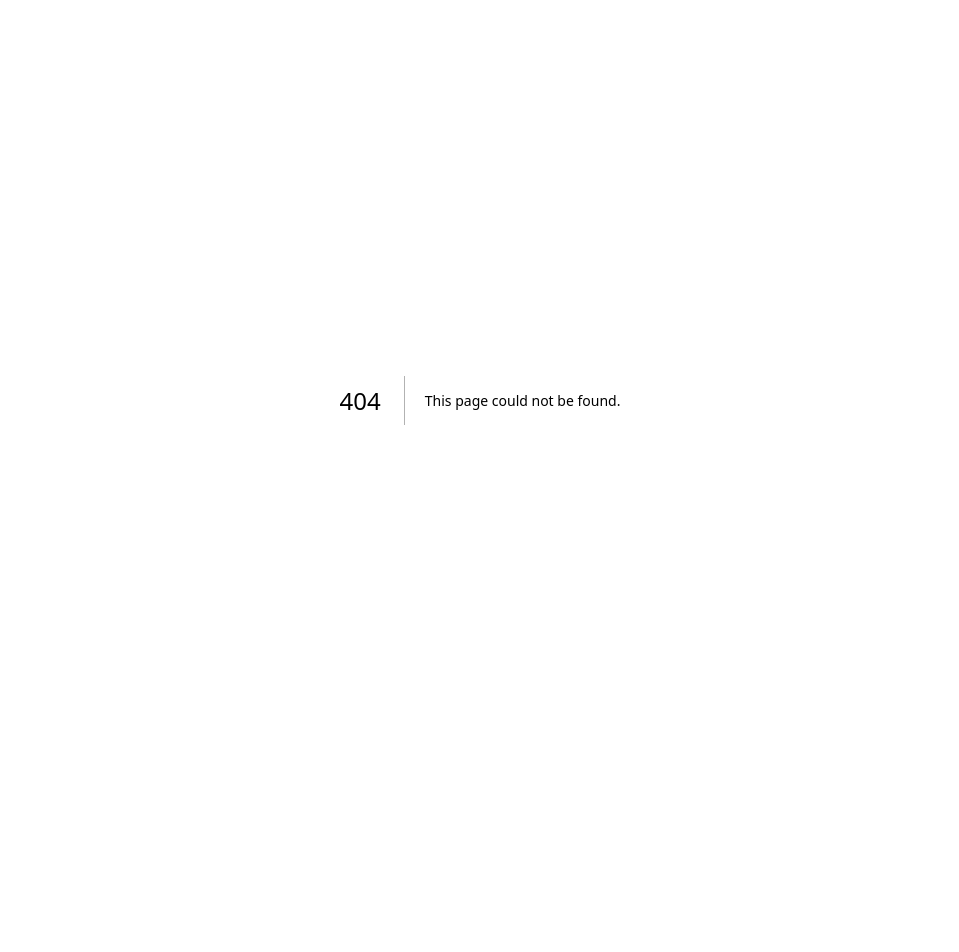
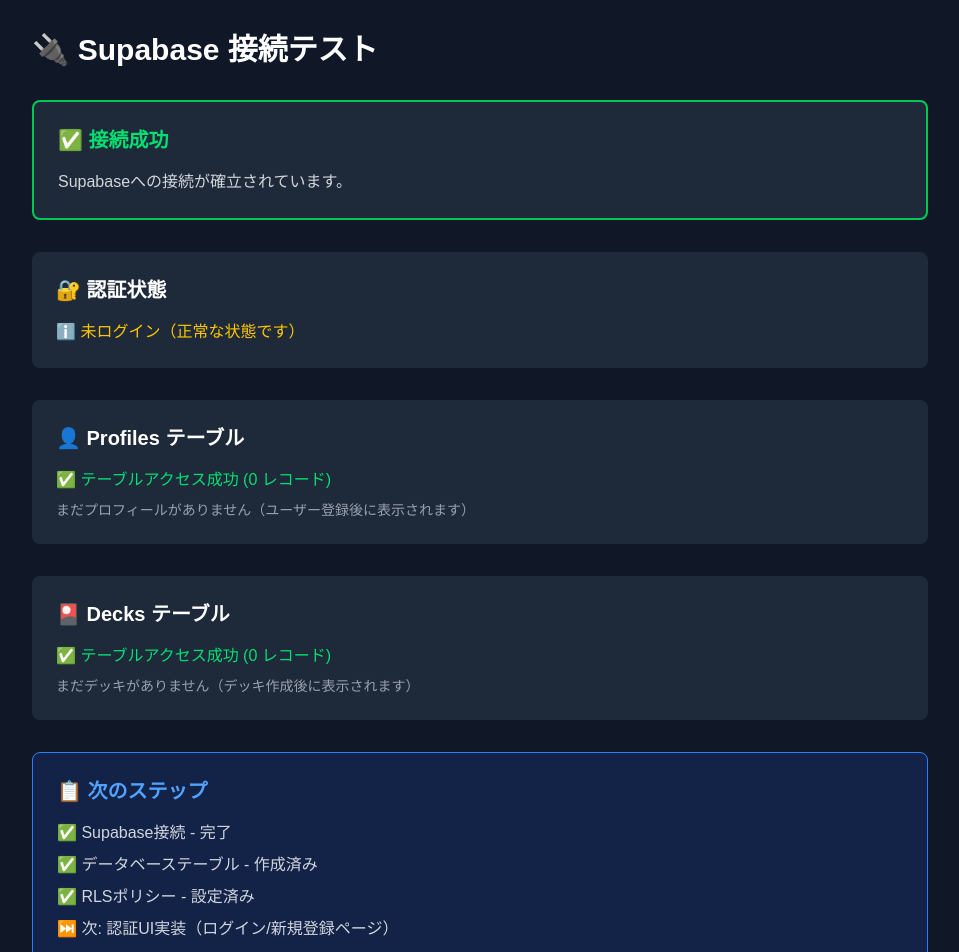
Before and after one commit to sano-suguru/ashenhall, a Next.js app: page /test-supabase in a window 1280 px wide. Before the commit this address had no page. Shown: the top 952 px of the page, without its empty margins (160-1119 px from the left). Before the commit the page ends 800 px from the top, so only its background shows below. Built offline with nearby package versions, Linux system fonts and the light colour scheme; no server answers; the database is empty.

Commit message:
feat: Supabase接続テストページを追加し、接続と認証状態を表示する機能を実装

```diff
--- /dev/null
+++ b/src/app/test-supabase/page.tsx
@@ -0,0 +1,150 @@
+/**
+ * Supabase接続テストページ
+ *
+ * このページは開発時のSupabase接続確認用です。
+ * 本番環境では削除またはアクセス制限してください。
+ *
+ * eslint-disable complexity -- テストページのため複雑度制限を緩和
+ */
+
+/* eslint-disable @typescript-eslint/no-explicit-any */
+
+import { createServerSupabaseClient } from '@/lib/supabase/server';
+import Link from 'next/link';
+async function fetchTestData() {
+  const supabase = await createServerSupabaseClient();
+
+  const [
+    { data: profiles, error: profilesError },
+    { data: decks, error: decksError },
+    {
+      data: { user },
+    },
+  ] = await Promise.all([
+    supabase.from('profiles').select('*').limit(5),
+    supabase.from('decks').select('*').limit(5),
+    supabase.auth.getUser(),
+  ]);
+
+  return { profiles, profilesError, decks, decksError, user };
+}
+
+function ProfilesSection({ profiles, profilesError }: { profiles: any; profilesError: any }) {
+  return (
+    <div className="mb-8 p-6 bg-gray-800 rounded-lg">
+      <h2 className="text-xl font-bold mb-4">👤 Profiles テーブル</h2>
+      {profilesError ? (
+        <div className="text-red-400">
+          <p className="font-bold">❌ エラー:</p>
+          <pre className="mt-2 p-4 bg-gray-900 rounded overflow-x-auto text-sm">
+            {JSON.stringify(profilesError, null, 2)}
+          </pre>
+        </div>
+      ) : (
+        <div>
+          <p className="text-green-400 mb-2">
+            ✅ テーブルアクセス成功 ({profiles?.length || 0} レコード)
+          </p>
+          {profiles && profiles.length > 0 ? (
+            <pre className="mt-2 p-4 bg-gray-900 rounded overflow-x-auto text-sm">
+              {JSON.stringify(profiles, null, 2)}
+            </pre>
+          ) : (
+            <p className="text-gray-400 text-sm">
+              まだプロフィールがありません（ユーザー登録後に表示されます）
+            </p>
+          )}
+        </div>
+      )}
+    </div>
+  );
+}
+
+function DecksSection({ decks, decksError }: { decks: any; decksError: any }) {
+  return (
+    <div className="mb-8 p-6 bg-gray-800 rounded-lg">
+      <h2 className="text-xl font-bold mb-4">🎴 Decks テーブル</h2>
+      {decksError ? (
+        <div className="text-red-400">
+          <p className="font-bold">❌ エラー:</p>
+          <pre className="mt-2 p-4 bg-gray-900 rounded overflow-x-auto text-sm">
+            {JSON.stringify(decksError, null, 2)}
+          </pre>
+        </div>
+      ) : (
+        <div>
+          <p className="text-green-400 mb-2">
+            ✅ テーブルアクセス成功 ({decks?.length || 0} レコード)
+          </p>
+          {decks && decks.length > 0 ? (
+            <pre className="mt-2 p-4 bg-gray-900 rounded overflow-x-auto text-sm">
+              {JSON.stringify(decks, null, 2)}
+            </pre>
+          ) : (
+            <p className="text-gray-400 text-sm">
+              まだデッキがありません（デッキ作成後に表示されます）
+            </p>
+          )}
+        </div>
+      )}
+    </div>
+  );
+}
+
+export default async function SupabaseTestPage() {
+  const { profiles, profilesError, decks, decksError, user } = await fetchTestData();
+  return (
+    <div className="min-h-screen bg-gray-900 text-white p-8">
+      <div className="max-w-4xl mx-auto">
+        <h1 className="text-3xl font-bold mb-8">🔌 Supabase 接続テスト</h1>
+
+        {/* 接続状態 */}
+        <div className="mb-8 p-6 bg-gray-800 rounded-lg border-2 border-green-500">
+          <h2 className="text-xl font-bold mb-4 text-green-400">✅ 接続成功</h2>
+          <p className="text-gray-300">Supabaseへの接続が確立されています。</p>
+        </div>
+
+        {/* 認証状態 */}
+        <div className="mb-8 p-6 bg-gray-800 rounded-lg">
+          <h2 className="text-xl font-bold mb-4">🔐 認証状態</h2>
+          {user ? (
+            <div className="space-y-2">
+              <p className="text-green-400">✅ ログイン済み</p>
+              <p className="text-sm text-gray-400">User ID: {user.id}</p>
+              <p className="text-sm text-gray-400">Email: {user.email}</p>
+            </div>
+          ) : (
+            <p className="text-yellow-400">ℹ️ 未ログイン（正常な状態です）</p>
+          )}
+        </div>
+
+        {/* Profilesテーブル */}
+        <ProfilesSection profiles={profiles} profilesError={profilesError} />
+
+        {/* Decksテーブル */}
+        <DecksSection decks={decks} decksError={decksError} />
+
+        {/* 次のステップ */}
+        <div className="p-6 bg-blue-900/30 rounded-lg border border-blue-500">
+          <h2 className="text-xl font-bold mb-4 text-blue-400">📋 次のステップ</h2>
+          <ul className="space-y-2 text-gray-300">
+            <li>✅ Supabase接続 - 完了</li>
+            <li>✅ データベーステーブル - 作成済み</li>
+            <li>✅ RLSポリシー - 設定済み</li>
+            <li>⏭️ 次: 認証UI実装（ログイン/新規登録ページ）</li>
+          </ul>
+        </div>
+
+        {/* ナビゲーション */}
+        <div className="mt-8 flex gap-4">
+          <Link
+            href="/"
+            className="px-6 py-3 bg-gray-700 hover:bg-gray-600 rounded-lg font-medium transition"
+          >
+            ← ホームに戻る
+          </Link>
+        </div>
+      </div>
+    </div>
+  );
+}
```
